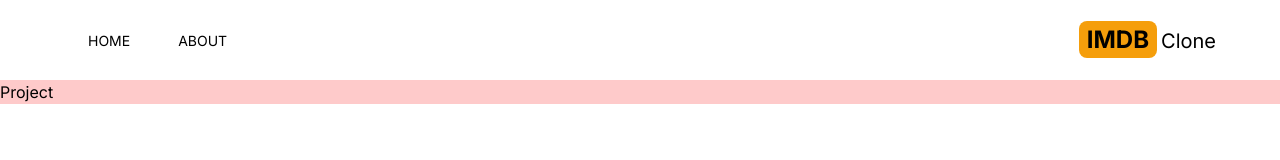
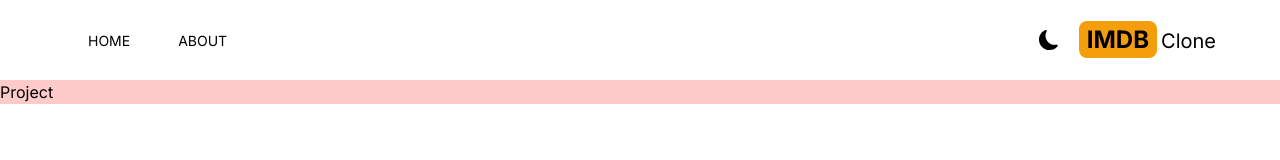
Before and after one commit to ShahedAhmadAhadi/psychic-spoon, a Next.js app: page / in a window 1280 px wide. Shown: the top 160 px of the page. Built offline with nearby package versions, Linux system fonts and the light colour scheme.

Commit message:
header -> themeMode -> 70%

```diff
--- a/package.json
+++ b/package.json
@@ -12,6 +12,7 @@
     "eslint": "8.39.0",
     "eslint-config-next": "13.3.1",
     "next": "13.3.1",
+    "next-themes": "^0.2.1",
     "react": "18.2.0",
     "react-dom": "18.2.0",
     "react-icons": "^4.8.0"
--- /dev/null
+++ b/src/app/Providers.js
@@ -0,0 +1,10 @@
+"use client";
+import { ThemeProvider } from "next-themes";
+
+export default function Providers({children}) {
+  return (
+    <ThemeProvider enableSystem={true} attribute="class">
+      {children}
+    </ThemeProvider>
+  )
+}
--- /dev/null
+++ b/src/app/components/DarkModeSwitch.js
@@ -0,0 +1,13 @@
+"use client";
+import { MdLightMode } from 'react-icons/md'
+import { BsFillMoonFill } from 'react-icons/bs'
+import { useTheme } from 'next-themes'
+export default function DarkModeSwitch() {
+    const {systemTheme, theme, setTheme} = useTheme()
+    const currentTheme = theme === "system" ? systemTheme: theme;
+    return (
+        <>
+            {currentTheme === 'dark' ? (<MdLightMode className='text-xl cursor-pointer hover:text-amber-500' onClick={() => setTheme("light")} />): (<BsFillMoonFill className='text-xl cursor-pointer hover:text-amber-500' onClick={() => setTheme("dark")} />)}
+        </>
+    )
+}
--- a/src/app/components/Header.js
+++ b/src/app/components/Header.js
@@ -2,6 +2,7 @@ import Link from "next/link";
 import MenuItem from "./MenuItem";
 import  {AiFillHome} from 'react-icons/ai'
 import  {BsFillInfoCircleFill} from 'react-icons/bs'
+import DarkModeSwitch from "./DarkModeSwitch";
 
 export default function Header() {
   return (
@@ -10,7 +11,8 @@ export default function Header() {
             <MenuItem title={'HOME'} adress={'/'} Icon={AiFillHome} />
             <MenuItem title={'ABOUT'} adress={'/about'} Icon={BsFillInfoCircleFill} />
         </div>
-        <div className="">
+        <div className="flex items-center space-x-5 ">
+            <DarkModeSwitch />
             <Link href="/">
                 <h2 className="text-2xl">
                     <span className="font-bold bg-amber-500 py-1 px-2 rounded-lg mr-1">IMDB</span>
--- a/src/app/layout.js
+++ b/src/app/layout.js
@@ -1,3 +1,4 @@
+import Providers from './Providers'
 import Header from './components/Header'
 import './globals.css'
 import { Inter } from 'next/font/google'
@@ -13,11 +14,13 @@ export default function RootLayout({ children }) {
   return (
     <html lang="en">
       <body className={inter.className}>
-        {/* Header */}
-        <Header />
-        {/* Navbar */}
-        {/* SearchBox */}
-        {children}
+        <Providers>
+          {/* Header */}
+          <Header />
+          {/* Navbar */}
+          {/* SearchBox */}
+          {children}
+        </Providers>
         </body>
     </html>
   )
--- a/tailwind.config.js
+++ b/tailwind.config.js
@@ -7,4 +7,5 @@ module.exports = {
     extend: {},
   },
   plugins: [],
+  darkMode: "class",
 }
```
Also changed, not shown: 1 other file (tests, documents, lock files or other folders).
